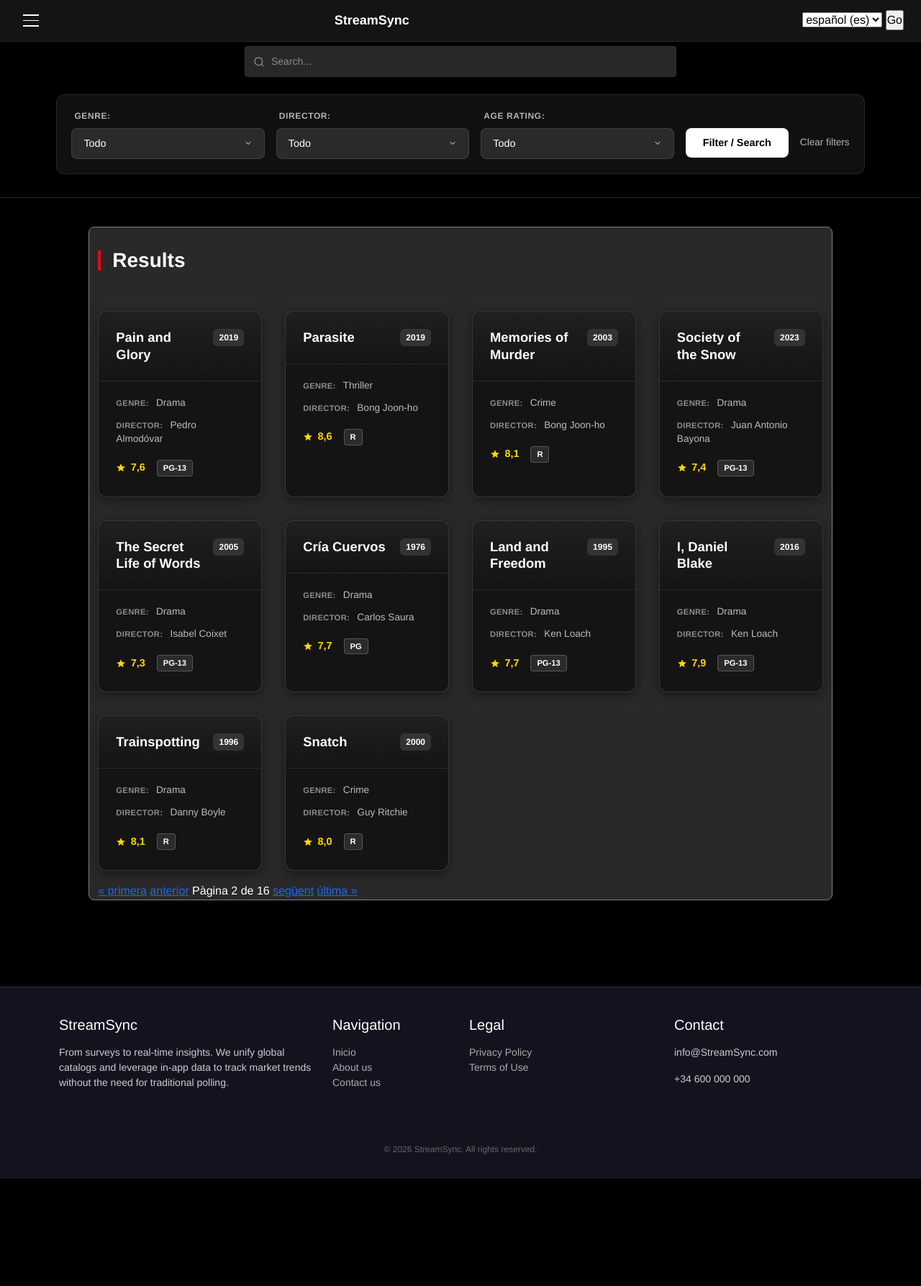
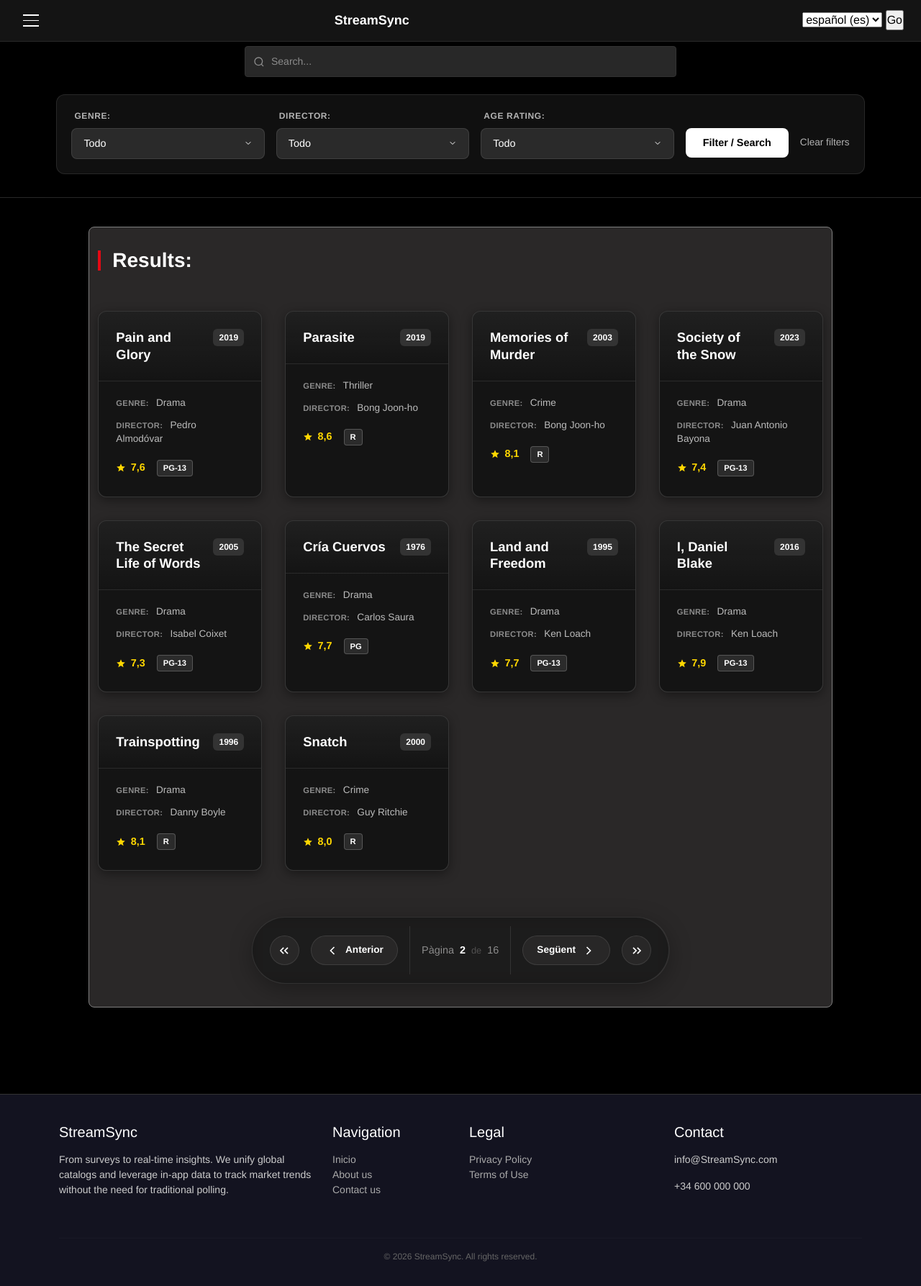
Before and after one commit to Null-Pointers2-0/JoinProject, a Django app: page /?page=2 in a window 1280 px wide. Shown: the whole page at 72% size. Before the commit the page ends 1638 px from the top, so only its background shows below. Run offline with Django 4.2, Linux system fonts and the light colour scheme; data comes from the database, SQL or seed files in the repository.

Commit message:
feat(homepage_pagination): added pagination

```diff
--- a/Templates/home/home.html
+++ b/Templates/home/home.html
@@ -2,8 +2,8 @@
 {% load i18n %}
 {% load static %}
 {% block extra_css %}
-<link rel="stylesheet" href="{% static 'css/home/home.css' %}?v=1.1">
-<link rel="stylesheet" href="{% static 'css/home/filter.css' %}?v=1.1">
+<link rel="stylesheet" href="{% static 'css/home/home.css' %}?v=1.2">
+<link rel="stylesheet" href="{% static 'css/home/filter.css' %}?v=1.2">
 {% endblock %}
 {% block search-menu %}
 <div class="menu-search">
@@ -73,7 +73,7 @@
 
                     </div>
 
-                    <h2 class="results-title">{% trans "Results" %}</h2>
+                    <h2 class="results-title">{% trans "Results" %}: {{ search_query }}</h2>
 
                     <div class="movie-grid">
                         {% for movie in movies %}
@@ -105,22 +105,35 @@
                         {% endfor %}
                     </div>
 
-                    <div class="pagination">
-                        <span class="step-links">
+                    <div class="pagination-container">
+                        <nav class="pagination-nav">
                             {% if movies.has_previous %}
-                                <a href="?page=1">&laquo; {% trans "primera" %}</a>
-                                <a href="?page={{ movies.previous_page_number }}">{% trans "anterior" %}</a>
+                                <a href="?page=1{% for key, value in request.GET.items %}{% if key != 'page' %}&{{ key }}={{ value }}{% endif %}{% endfor %}" class="pagination-btn icon-btn" title="{% trans 'primera' %}">
+                                    <svg viewBox="0 0 24 24" width="20" height="20" stroke="currentColor" stroke-width="2" fill="none"><polyline points="11 17 6 12 11 7"></polyline><polyline points="18 17 13 12 18 7"></polyline></svg>
+                                </a>
+                                <a href="?page={{ movies.previous_page_number }}{% for key, value in request.GET.items %}{% if key != 'page' %}&{{ key }}={{ value }}{% endif %}{% endfor %}" class="pagination-btn" title="{% trans 'anterior' %}">
+                                    <svg viewBox="0 0 24 24" width="20" height="20" stroke="currentColor" stroke-width="2" fill="none"><polyline points="15 18 9 12 15 6"></polyline></svg>
+                                    <span class="btn-text">{% trans "anterior" %}</span>
+                                </a>
                             {% endif %}
 
-                            <span class="current">
-                                {% trans "Pàgina" %} {{ movies.number }} {% trans "de" %} {{ movies.paginator.num_pages }}
-                            </span>
+                            <div class="pagination-info">
+                                <span class="current-label">{% trans "Pàgina" %}</span>
+                                <span class="current-page">{{ movies.number }}</span>
+                                <span class="divider">{% trans "de" %}</span>
+                                <span class="total-pages">{{ movies.paginator.num_pages }}</span>
+                            </div>
 
                             {% if movies.has_next %}
-                                <a href="?page={{ movies.next_page_number }}">{% trans "següent" %}</a>
-                                <a href="?page={{ movies.paginator.num_pages }}">{% trans "última" %} &raquo;</a>
+                                <a href="?page={{ movies.next_page_number }}{% for key, value in request.GET.items %}{% if key != 'page' %}&{{ key }}={{ value }}{% endif %}{% endfor %}" class="pagination-btn" title="{% trans 'següent' %}">
+                                    <span class="btn-text">{% trans "següent" %}</span>
+                                    <svg viewBox="0 0 24 24" width="20" height="20" stroke="currentColor" stroke-width="2" fill="none"><polyline points="9 18 15 12 9 6"></polyline></svg>
+                                </a>
+                                <a href="?page={{ movies.paginator.num_pages }}{% for key, value in request.GET.items %}{% if key != 'page' %}&{{ key }}={{ value }}{% endif %}{% endfor %}" class="pagination-btn icon-btn" title="{% trans 'última' %}">
+                                    <svg viewBox="0 0 24 24" width="20" height="20" stroke="currentColor" stroke-width="2" fill="none"><polyline points="13 17 18 12 13 7"></polyline><polyline points="6 17 11 12 6 7"></polyline></svg>
+                                </a>
                             {% endif %}
-                        </span>
+                        </nav>
                     </div>
 
                 </div>
--- a/static/css/home/home.css
+++ b/static/css/home/home.css
@@ -184,3 +184,103 @@
         padding-left: 0;
     }
 }
+/* ===========================================
+   PAGINATION STYLES
+   =========================================== */
+
+.pagination-container {
+    margin-top: 3rem;
+    margin-bottom: 2rem;
+    display: flex;
+    justify-content: center;
+    width: 100%;
+}
+
+.pagination-nav {
+    display: flex;
+    align-items: center;
+    gap: 1rem;
+    background: rgba(20, 20, 20, 0.8);
+    padding: 0.75rem 1.5rem;
+    border-radius: 50px;
+    border: 1px solid rgba(255, 255, 255, 0.1);
+    backdrop-filter: blur(8px);
+    box-shadow: 0 8px 32px rgba(0, 0, 0, 0.3);
+}
+
+.pagination-btn {
+    display: flex;
+    align-items: center;
+    gap: 0.5rem;
+    padding: 0.6rem 1.2rem;
+    background: rgba(255, 255, 255, 0.05);
+    border: 1px solid rgba(255, 255, 255, 0.1);
+    border-radius: 25px;
+    color: #fff;
+    text-decoration: none;
+    font-size: 0.85rem;
+    font-weight: 600;
+    transition: all 0.3s ease;
+}
+
+.pagination-btn:hover {
+    background: #E50914;
+    border-color: #E50914;
+    color: #fff;
+    transform: translateY(-2px);
+    box-shadow: 0 5px 15px rgba(229, 9, 20, 0.3);
+}
+
+.pagination-btn.icon-btn {
+    padding: 0.6rem;
+}
+
+.btn-text {
+    text-transform: capitalize;
+}
+
+.pagination-info {
+    display: flex;
+    align-items: center;
+    gap: 0.5rem;
+    color: #8c8c8c;
+    font-size: 0.9rem;
+    padding: 0 1rem;
+    border-left: 1px solid rgba(255, 255, 255, 0.1);
+    border-right: 1px solid rgba(255, 255, 255, 0.1);
+}
+
+.current-page {
+    color: #fff;
+    font-weight: 800;
+}
+
+.total-pages {
+    color: #8c8c8c;
+}
+
+.divider {
+    font-size: 0.8rem;
+    opacity: 0.6;
+}
+
+/* Responsive Pagination */
+@media (max-width: 600px) {
+    .pagination-nav {
+        gap: 0.5rem;
+        padding: 0.5rem 1rem;
+    }
+
+    .btn-text {
+        display: none;
+    }
+
+    .pagination-btn {
+        padding: 0.5rem;
+    }
+
+    .pagination-info {
+        padding: 0 0.5rem;
+        font-size: 0.8rem;
+    }
+}
```
